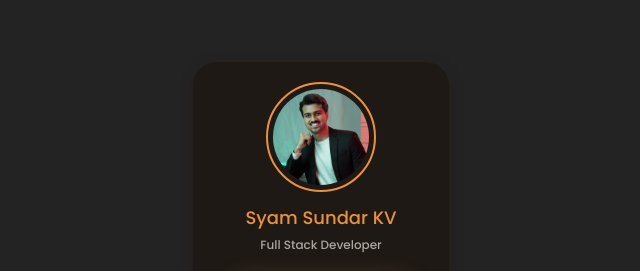
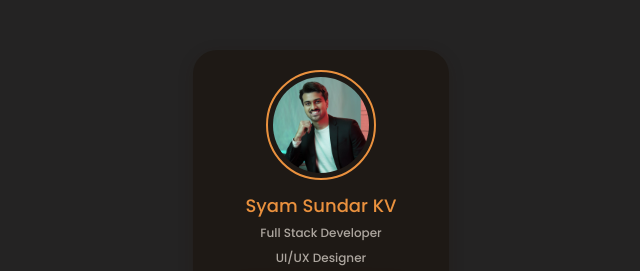
Before and after one commit to SyamSundarKV/profile-card-ui-design, a plain HTML site: page index.html in a window 1280 px wide. Shown: the part 217-488 px from the top of the page, without its empty margins (319-959 px from the left). Drawn offline with nearby package versions, Linux system fonts and the light colour scheme.

Commit message:
Update index.html

```diff
--- a/index.html
+++ b/index.html
@@ -20,7 +20,7 @@
                 </div>
 
                 <h3 class="card__name">Syam Sundar KV</h3>
-                <span class="card__profession">Full Stack Developer </span>
+                <span class="card__profession">Full Stack Developer <br> UI/UX Designer </span>
 
                 <div class="card__social" id="card-social">
                     <div class="card__social-control">
```
